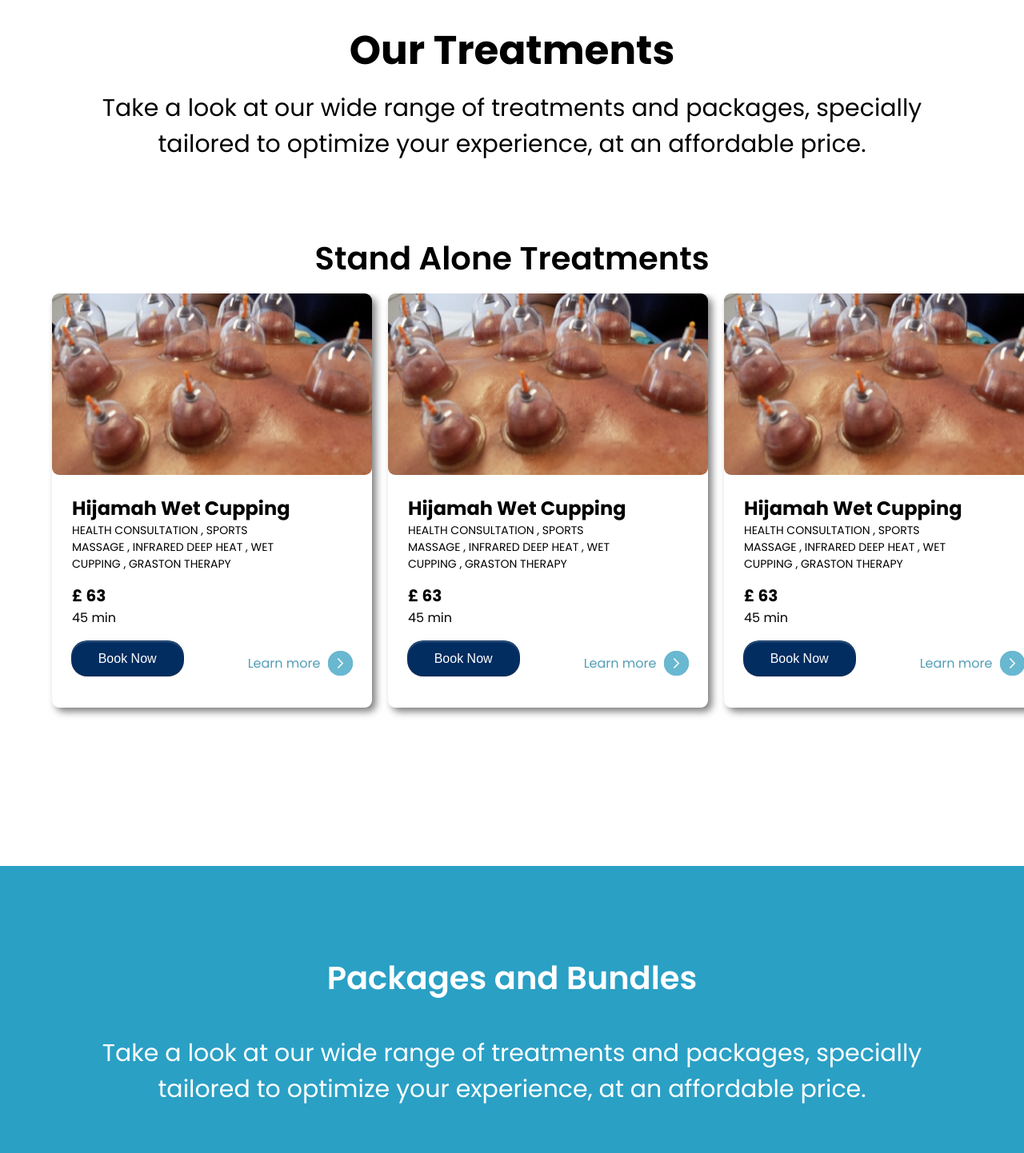
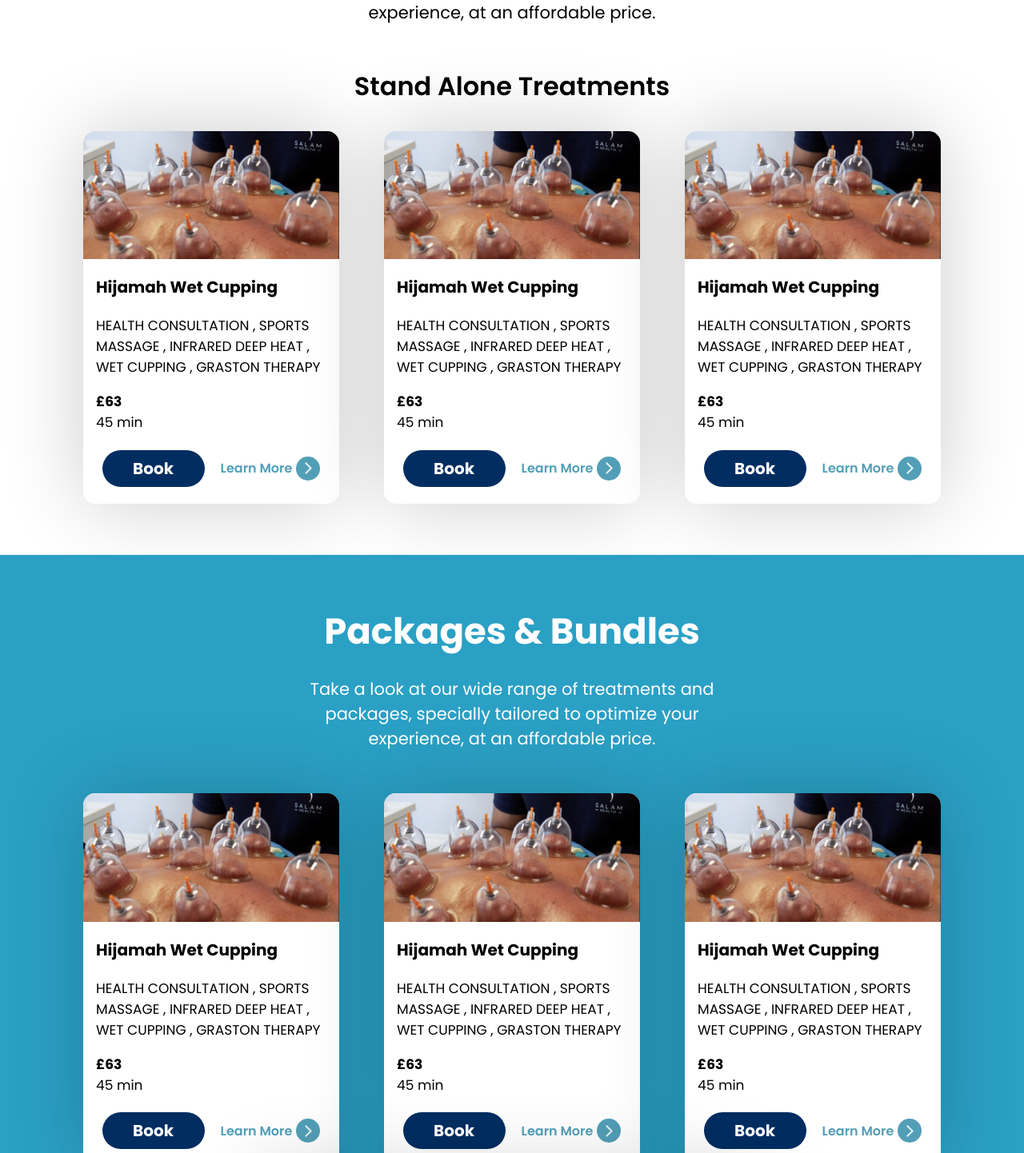
Before and after one commit to ayazb7/salam-health, a React (Create React App) app in the folder salam-health/: page /book in a window 1280 px wide. Shown: the part 251-1693 px from the top of the page at 80% size. Built offline with nearby package versions, Linux system fonts and the light colour scheme.

Commit message:
booking page fixes

```diff
--- a/salam-health/src/App.css
+++ b/salam-health/src/App.css
@@ -818,6 +818,8 @@ h4, h3, h2, p {
   }
 
 }
+
+
 .card-img{
   width: 100%;
   height: 300px;
@@ -826,8 +828,6 @@ h4, h3, h2, p {
 
 }
 .card-title{
-
-
   margin-left: 25px;
   margin-right: auto;
   margin-bottom: 0px;
--- a/salam-health/src/components/Book.js
+++ b/salam-health/src/components/Book.js
@@ -3,6 +3,7 @@
 import React, { useState, useEffect } from 'react';
 import Card from './Card'
 import FAQ from './FAQ.js';
+import CuppingTherapy from '../images/cupping-therapy.png';
 
 function Book() {
     const [startAnimation, setStartAnimation] = useState(false);
@@ -34,37 +35,37 @@ function Book() {
 
   return (
     <div className={`home-background ${startAnimation ? 'start-animation' : 'initial-hidden'}`}>
-    <div className="centered-container hidden">
-        <h3 className="book-description">Our Treatments</h3>
-        <p className='bookText'>
-            Take a look at our wide range of treatments and packages, specially <br></br>
-            tailored to optimize your experience, at an affordable price.
+      <div className="centered-container-no-height hidden top-margin-1 bottom-marging-1">
+          <h3 className="home-text less-gap-1">Our Treatments</h3>
+          <p className='sub-text'>
+              Take a look at our wide range of treatments and packages, specially tailored to optimize your experience, at an affordable price.
           </p>
-        <h3 className="book-description2">Stand Alone Treatments</h3>
+          <h3 className="home-text" style={{ fontSize: '32px'}}>Stand Alone Treatments</h3>
+
+          <div className='horizontal more-gap' style={{ alignItems: 'stretch'}}>
+            <Card className="cards" title= "Hijamah Wet Cupping" image={CuppingTherapy} description="HEALTH CONSULTATION , SPORTS MASSAGE , INFRARED DEEP HEAT , WET CUPPING , GRASTON THERAPY" price="63" duration="45 min"/>
+            <Card className="cards" title= "Hijamah Wet Cupping" image={CuppingTherapy} description="HEALTH CONSULTATION , SPORTS MASSAGE , INFRARED DEEP HEAT , WET CUPPING , GRASTON THERAPY" price="63" duration="45 min"/>
+            <Card className="cards" title= "Hijamah Wet Cupping" image={CuppingTherapy} description="HEALTH CONSULTATION , SPORTS MASSAGE , INFRARED DEEP HEAT , WET CUPPING , GRASTON THERAPY" price="63" duration="45 min"/>
           </div>
-    <div className='centered-container hidden' style={{ marginTop: '15%'}}>
-    <section className="cards-list">
-              <Card className="cards" title= "Hijamah Wet Cupping" description="HEALTH CONSULTATION , SPORTS MASSAGE , INFRARED DEEP HEAT , WET CUPPING , GRASTON THERAPY" price="63" duration="45 min"/>
-              <Card className="cards" title= "Hijamah Wet Cupping" description="HEALTH CONSULTATION , SPORTS MASSAGE , INFRARED DEEP HEAT , WET CUPPING , GRASTON THERAPY" price="63" duration="45 min"/>
-              <Card className="cards" title= "Hijamah Wet Cupping" description="HEALTH CONSULTATION , SPORTS MASSAGE , INFRARED DEEP HEAT , WET CUPPING , GRASTON THERAPY" price="63" duration="45 min"/>
-         </section>
       </div>
-    <div className='bottom-book-block'>
-    <div className="centered-container hidden" style={{ marginTop: '-17%'}}>
-        <h3 className="book-description2" style={{ marginTop:'-21%', marginBottom: '1%', color: 'white'}}>Packages and Bundles</h3>
-        <p className='bookText' style={{ color: 'white' }}>
-            Take a look at our wide range of treatments and packages, specially <br></br>
-            tailored to optimize your experience, at an affordable price.
+
+      <div className='centered-container-no-height hidden'>
+        <div className='rectangle-fw blue'>
+          <p className='center testimonial-title' style={{ marginBottom: '1rem'}} >
+            Packages & Bundles
           </p>
+          <p className='sub-text' style={{ color: 'white', paddingBottom: '2rem', width: '45vw' }}>
+              Take a look at our wide range of treatments and packages, specially tailored to optimize your experience, at an affordable price.
+          </p>
+
+          <div className='horizontal more-gap' style={{ alignItems: 'stretch'}}>
+            <Card className="cards" title= "Hijamah Wet Cupping" image={CuppingTherapy} description="HEALTH CONSULTATION , SPORTS MASSAGE , INFRARED DEEP HEAT , WET CUPPING , GRASTON THERAPY" price="63" duration="45 min"/>
+            <Card className="cards" title= "Hijamah Wet Cupping" image={CuppingTherapy} description="HEALTH CONSULTATION , SPORTS MASSAGE , INFRARED DEEP HEAT , WET CUPPING , GRASTON THERAPY" price="63" duration="45 min"/>
+            <Card className="cards" title= "Hijamah Wet Cupping" image={CuppingTherapy} description="HEALTH CONSULTATION , SPORTS MASSAGE , INFRARED DEEP HEAT , WET CUPPING , GRASTON THERAPY" price="63" duration="45 min"/>
           </div>
-    <div className='centered-container hidden' >
-    <section className="cards-list" style={{ marginTop: '-60%'}}>
-              <Card className="cards" title= "Lite Detox" description="The exact cause of most types of diabetes is unknown. In all cases, sugar builds up in the bloodstream. " price="63" duration="45 min"/>
-              <Card className="cards" title= "Sports Massage" description="The exact cause of most types of diabetes is unknown. In all cases, sugar builds up in the bloodstream. " price="63" duration="45 min"/>
-              <Card className="cards" title= "Active Cupping" description="The exact cause of most types of diabetes is unknown. In all cases, sugar builds up in the bloodstream. " price="63" duration="45 min"/>
-      </section>
         </div>
-    <FAQ/>
+
+        <FAQ style={{top: '55%', width:'50%'}}/>
       </div>
     </div>
   );
--- a/salam-health/src/components/Card.js
+++ b/salam-health/src/components/Card.js
@@ -1,6 +1,6 @@
 import React from "react";
 import CardImage from '../images/CardImage.png';
-import arrow_circle from '../images/arrow_circle.png';
+import arrow_right from '../images/chevron-right.png';
 
 export default function Card(props){
     const handleButtonClick = () =>{
@@ -13,19 +13,44 @@ export default function Card(props){
 
 
     return(
-            <div className="booking-cards">
-                <img className="card-img" src={CardImage} alt="the card therapy image" />
-                <h3 className="card-title">{props.title}</h3>
-                <p className="card-description">{props.description}</p>
-                <p className="card-price">£ {props.price}</p>
-                <p className="card-duration">{props.duration}</p>
-                <div className="booking-info-card">
-                    <button className="book-now-card" onClick={handleButtonClick}>
-                                Book Now
-                    </button>
-                    <p className="card-info" onClick={learnMoreClick}>Learn more</p>
-                    <span className="info-img-card"><img  onClick={learnMoreClick} src={arrow_circle} alt="arrow for info" /></span>
+        <div className="treatment-card">
+            <img src={props.image} alt='treatment image'/>
+
+            <div className="treatment-text">
+                <p className="treatment-name" style={{ textAlign: 'start', fontWeight: '700' }}>{props.title}</p>
+                <p className="treatment-info" style={{ textAlign: 'start' }}>{props.description}</p>
+
+                <p className="treatment-info" style={{ textAlign: 'start', marginBottom: '0', fontWeight: '700' }}>£{props.price}</p>
+                <p className="treatment-info" style={{ textAlign: 'start', marginTop: '0', marginBottom: '0' }}>{props.duration}</p>
+            </div>
+
+            <div className="horizontal" style={{ justifyContent: 'space-between' }}>
+                <button className="book-now dark-blue" style={{ width: '10vw' }} onClick={handleButtonClick}>
+                    Book
+                </button>
+
+                <div className='learn-more' style={{ gap: '5px'}}>
+                    <p style={{ fontWeight: '600', fontSize: '16px' }}>Learn More</p>
+                    <div className='circle' style={{ width: '30px', height: '30px' }}>
+                        <img src={arrow_right} style={{ width: '25px', height: '25px' }}/>
+                    </div>
                 </div>
             </div>
+        </div>
+
+            // <div className="booking-cards">
+            //     <img className="card-img" src={CardImage} alt="the card therapy image" />
+            //     <h3 className="card-title">{props.title}</h3>
+            //     <p className="card-description">{props.description}</p>
+            //     <p className="card-price">£ {props.price}</p>
+            //     <p className="card-duration">{props.duration}</p>
+            //     <div className="booking-info-card">
+            //         <button className="book-now-card" onClick={handleButtonClick}>
+            //                     Book Now
+            //         </button>
+            //         <p className="card-info" onClick={learnMoreClick}>Learn more</p>
+            //         <span className="info-img-card"><img  onClick={learnMoreClick} src={arrow_circle} alt="arrow for info" /></span>
+            //     </div>
+            // </div>
     )
 }
--- a/salam-health/src/components/CuppingTherapy.js
+++ b/salam-health/src/components/CuppingTherapy.js
@@ -56,9 +56,9 @@ const Home = () => {
           </p>
 
           <div className='horizontal more-gap' style={{ alignItems: 'stretch'}} >
-            <TreatmentCard name="Wet Cupping" info="The process of using suction cups on the skin to draw out a small amount of blood, promoting detoxification and stimulating healing."/>
-            <TreatmentCard name="Dry Cupping" info="Suction cups applied to specific areas of the body to relieve muscle tension, improve blood flow, and promote relaxation."/>
-            <TreatmentCard name="Active Cupping" info="Combines cupping therapy with physical movement or exercise to target specific areas, enhance blood flow, and improve muscle recovery and flexibility."/>
+            <TreatmentCard name="Wet Cupping" image={cuppingTherapy} info="The process of using suction cups on the skin to draw out a small amount of blood, promoting detoxification and stimulating healing."/>
+            <TreatmentCard name="Dry Cupping" image={cuppingTherapy} info="Suction cups applied to specific areas of the body to relieve muscle tension, improve blood flow, and promote relaxation."/>
+            <TreatmentCard name="Active Cupping" image={cuppingTherapy} info="Combines cupping therapy with physical movement or exercise to target specific areas, enhance blood flow, and improve muscle recovery and flexibility."/>
           </div>
         </div>
 
--- a/salam-health/src/components/FAQ.js
+++ b/salam-health/src/components/FAQ.js
@@ -4,7 +4,7 @@ import { useNavigate } from 'react-router-dom';
 import contactImage from '../images/contact-image.png';
 import phone from '../images/phone.png';
 
-function FAQ() {
+function FAQ(props) {
   const [expanded, setExpanded] = useState(null);
 
   const questionsAndAnswers = [
@@ -27,7 +27,7 @@ function FAQ() {
   };
 
   return (
-    <div className="contact-card" style={{width:'50%'}}>
+    <div className="contact-card" style={props.style}>
       <div className='vertical-start input-padding gap-1 card-content'>
         <h4>Frequently Asked Questions</h4>
         <div className='inputs-container'>
--- a/salam-health/src/components/TreatmentCard.js
+++ b/salam-health/src/components/TreatmentCard.js
@@ -9,7 +9,7 @@ export default function TreatmentCard(props) {
 
     return(
         <div className="treatment-card">
-            <img src={CardImage} alt='treatment image'/>
+            <img src={props.image} alt='treatment image'/>
 
             <div className="treatment-text">
                 <p className="treatment-name">{props.name}</p>
```
Lines whose indentation alone changed are shown as unchanged.
